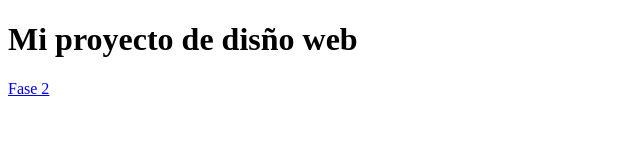
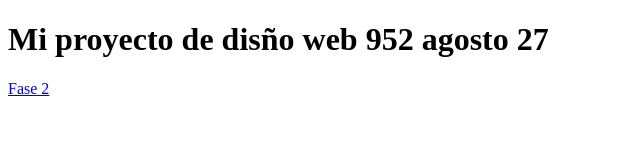
Before and after one commit to mavilap/dsw-952, a plain HTML site: page index.html in a window 1280 px wide. Shown: the whole page, without its empty margins (0-640 px from the left). Drawn offline with Linux system fonts and the light colour scheme.

Commit message:
cambios de prueba

```diff
--- a/index.html
+++ b/index.html
@@ -7,7 +7,7 @@
     <title>Aprendo HTML</title>
 </head>
 <body>
-    <h1> Mi  proyecto de disño web</h1>
+    <h1> Mi  proyecto de disño web 952  agosto 27</h1>
 
     <a href="fase2/design.html"> Fase 2 </a>
 </body>
```
